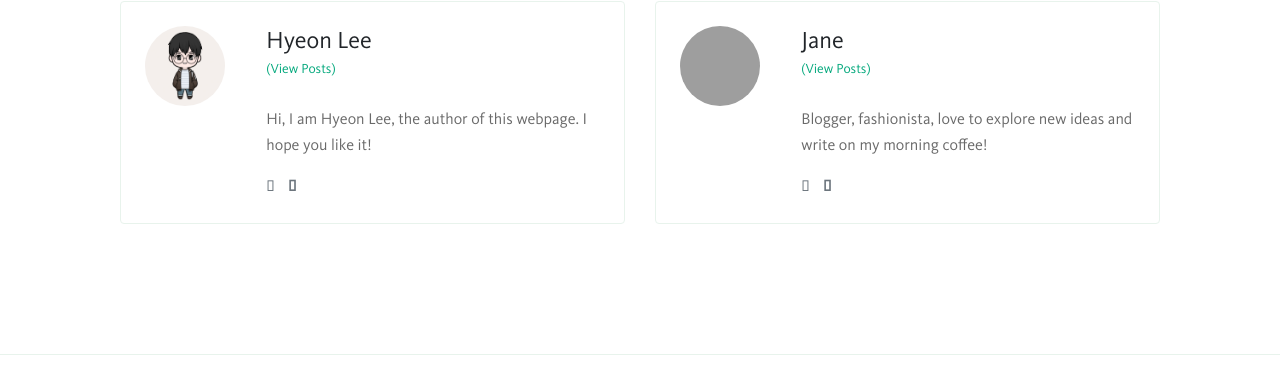
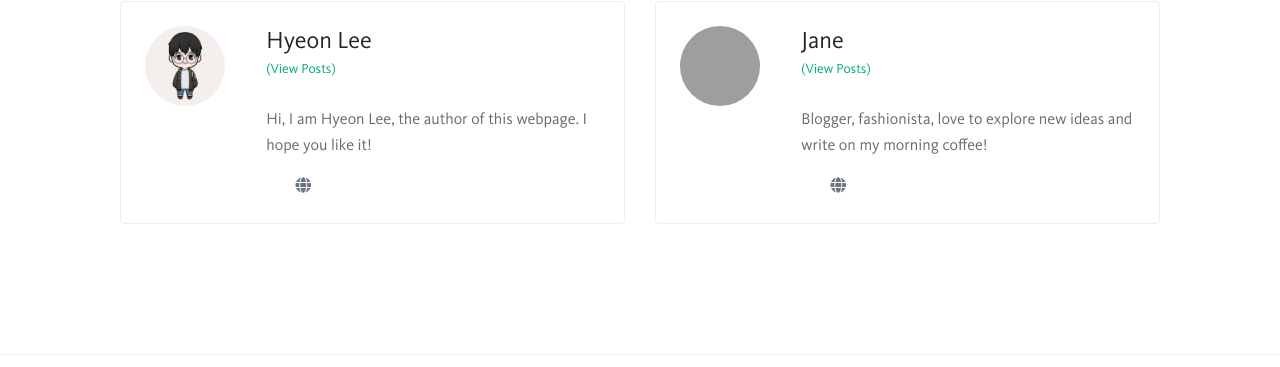
Before and after one commit to hayden-rhee/devlog, a Jekyll site: the page built from _pages/authors-list.html, in a window 1280 px wide. Shown: the part 196-563 px from the top of the page. Built offline with Jekyll 4.4.1, drawn with Linux system fonts in a browser that asks for light colours; nearby versions of some CDN libraries.

Commit message:
automatic commit on 2020-07-06 15:08:39

```diff
--- a/_pages/author-jane.html
+++ b/_pages/author-jane.html
@@ -13,7 +13,7 @@ permalink: "/author-jane.html"
                 <p class="excerpt">{{ site.authors.jane.bio }}</p>
             </div>
             <div class="col-md-3 text-right">
-                <img alt="{{ site.authors.jane.name }}" src="{{site.baseurl}}/{{ site.authors.jane.avatar }}" class="rounded-circle" height="100" width="100">
+                <img alt="{{ site.authors.jane.name }}" src="{{ site.authors.jane.avatar }}" class="rounded-circle" height="100" width="100">
             </div>
         </div>
         <h4 class="font-weight-bold spanborder"><span>Posts by {{page.title}}</span></h4>
--- a/_pages/authors-list.html
+++ b/_pages/authors-list.html
@@ -20,8 +20,8 @@ permalink: "/authors-list.html"
             </a>
             <div class="icon-block mt-3 d-flex justify-content-between">
             <div>
-            <a target="_blank" href="{{ author[1].twitter }}"><i class="fab fa-twitter text-muted" aria-hidden="true"></i></a>  &nbsp;
-            <a target="_blank" href="{{ author[1].site }}"><i class="fa fa-globe text-muted" aria-hidden="true"></i></a> &nbsp;
+            <a target="_blank" href="{{ author[1].twitter }}"><i class="fab fa-twitter text-muted" style="font-family: 'Font Awesome 5 Free'" aria-hidden="true"></i></a>  &nbsp;
+            <a target="_blank" href="{{ author[1].site }}"><i class="fa fa-globe text-muted" style="font-family: 'Font Awesome 5 Free'" aria-hidden="true"></i></a> &nbsp;
             </div>
             </div>
             </div>
```
Also changed, not shown: _posts/2019-02-03-powerful-things-markdown-editor.md (+0 -1 lines).
